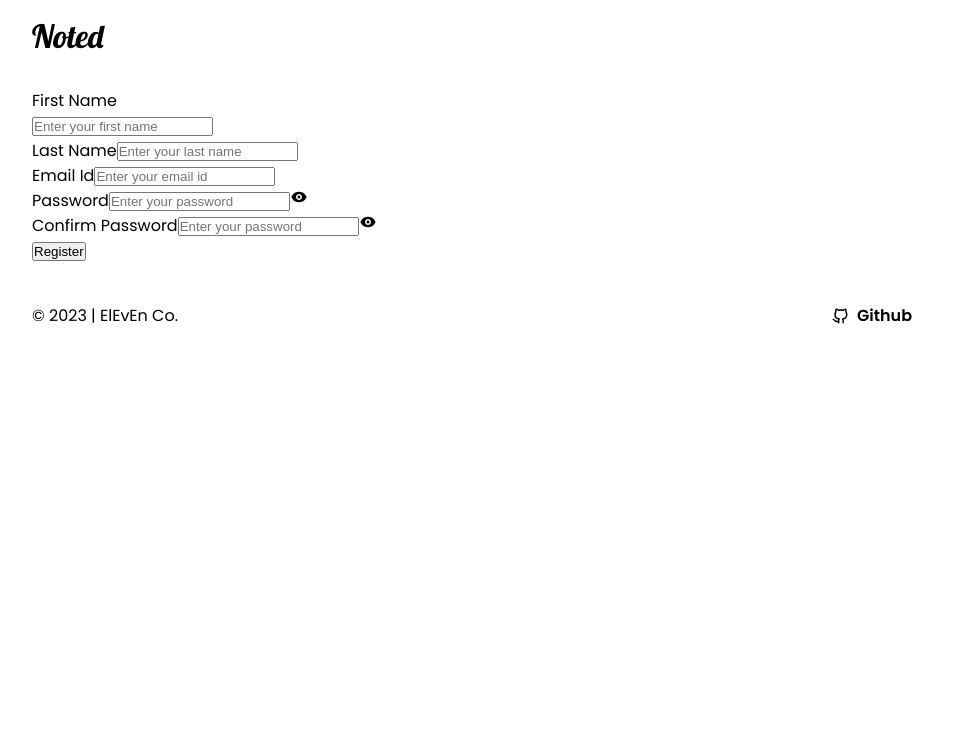
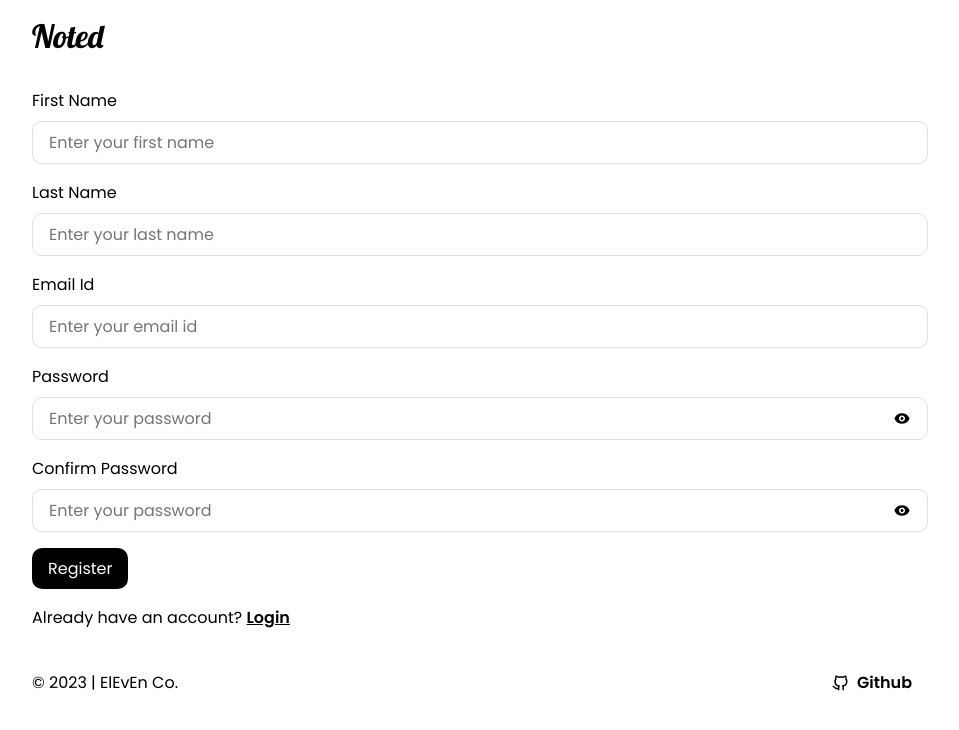
Before and after one commit to prajeshElEvEn/noted, a React (Create React App) app in the folder frontend/: page /register in a window 1280 px wide. Shown: the top 730 px of the page, without its empty margins (160-1119 px from the left). Built offline with nearby package versions, Linux system fonts and the light colour scheme.

Commit message:
- edited reg page

```diff
--- a/frontend/src/pages/RegisterPage.js
+++ b/frontend/src/pages/RegisterPage.js
@@ -3,6 +3,7 @@ import Header from '../components/Header'
 import Show from '../assets/svg/show.svg'
 import Hide from '../assets/svg/hide.svg'
 import { toast } from 'react-toastify'
+import { Link } from 'react-router-dom'
 
 const RegisterPage = () => {
     const [formData, setFormData] = useState({
@@ -39,10 +40,8 @@ const RegisterPage = () => {
         e.preventDefault()
         if (formData.firstName === '' || formData.lastName === '' || formData.email === '' || formData.password === '' || formData.confirmPassword === '') {
             toast.warn('Please fill in all the fields!')
-            // return
         } else if (formData.password !== formData.confirmPassword) {
             toast.error('Passwords do not match!')
-            // return
         } else {
             toast.success('Registration Successful!')
             console.log(formData)
@@ -54,9 +53,7 @@ const RegisterPage = () => {
                 confirmPassword: ''
             })
         }
-
     }
-
 
     return (
         <>
@@ -68,11 +65,11 @@ const RegisterPage = () => {
                     onSubmit={onSubmit}
                 >
                     <div className='form-field'>
-                        <label
-                            htmlFor='firstName'
+                        <div
+                            className='label'
                         >
                             First Name
-                        </label>
+                        </div>
                         <div className='input'>
                             <input
                                 type='text'
@@ -84,11 +81,12 @@ const RegisterPage = () => {
                         </div>
                     </div>
                     <div className='form-field'>
-                        <label
-                            htmlFor='lastName'
+                        <div
+                            className='label'
                         >
                             Last Name
-                        </label>
+                        </div>
+                        <div className='input'>
                             <input
                                 type='text'
                                 name='lastName'
@@ -97,12 +95,14 @@ const RegisterPage = () => {
                                 onChange={e => setFormData({ ...formData, lastName: e.target.value })}
                             />
                         </div>
+                    </div>
                     <div className='form-field'>
-                        <label
-                            htmlFor='email'
+                        <div
+                            className='label'
                         >
                             Email Id
-                        </label>
+                        </div>
+                        <div className='input'>
                             <input
                                 type='email'
                                 name='email'
@@ -111,12 +111,14 @@ const RegisterPage = () => {
                                 onChange={e => setFormData({ ...formData, email: e.target.value })}
                             />
                         </div>
+                    </div>
                     <div className='form-field'>
-                        <label
-                            htmlFor='password'
+                        <div
+                            className='label'
                         >
                             Password
-                        </label>
+                        </div>
+                        <div className='input'>
                             <input
                                 type={passwordType}
                                 name='password'
@@ -132,12 +134,14 @@ const RegisterPage = () => {
                                 }}
                             />
                         </div>
+                    </div>
                     <div className='form-field'>
-                        <label
-                            htmlFor='confirmPassword'
+                        <div
+                            className='label'
                         >
                             Confirm Password
-                        </label>
+                        </div>
+                        <div className='input'>
                             <input
                                 type={confirmPasswordType}
                                 name='confirmPassword'
@@ -153,11 +157,21 @@ const RegisterPage = () => {
                                 }}
                             />
                         </div>
+                    </div>
                     <div className='form-field'>
+                        <div className='input-btn'>
                             <input
                                 type='submit'
                                 value='Register'
                             />
+                        </div>
+                    </div>
+                    <div className='form-field'>
+                        <div className='label'>
+                            Already have an account? <span>
+                                <Link to='/login'>Login</Link>
+                            </span>
+                        </div>
                     </div>
                 </form>
             </div>
--- a/frontend/src/pages/UserDashboard.js
+++ b/frontend/src/pages/UserDashboard.js
@@ -5,7 +5,11 @@ const UserDashboard = () => {
     return (
         <>
             <Header />
-            <div className='container'>UserDashboard</div>
+            <div
+                className='container'
+            >
+                UserDashboard
+            </div>
         </>
     )
 }
--- a/frontend/src/styles/App.css
+++ b/frontend/src/styles/App.css
@@ -81,4 +81,47 @@
   width: 70%;
   margin: 0 auto;
   padding: 1rem 0;
+}
+
+form {
+  display: flex;
+  flex-direction: column;
+  gap: 1rem;
+}
+form .form-field {
+  display: flex;
+  flex-direction: column;
+  gap: 0.5rem;
+}
+form .form-field .label a {
+  color: #000;
+  font-weight: 600;
+}
+form .form-field .input {
+  display: flex;
+  gap: 1rem;
+  border: 1px solid #dfdfdf;
+  padding: 0.5rem 1rem;
+  border-radius: 10px;
+}
+form .form-field .input input {
+  width: 100%;
+  outline: none;
+  font-size: 1rem;
+  border: none;
+  font-family: "Poppins", sans-serif;
+}
+form .form-field .input img {
+  cursor: pointer;
+}
+form .form-field .input-btn input {
+  cursor: pointer;
+  outline: none;
+  font-size: 1rem;
+  border: none;
+  border-radius: 10px;
+  color: #fff;
+  padding: 0.5rem 1rem;
+  background: #000;
+  font-family: "Poppins", sans-serif;
 }/*# sourceMappingURL=App.css.map */
--- a/frontend/src/styles/App.sass
+++ b/frontend/src/styles/App.sass
@@ -76,3 +76,42 @@
     margin: 0 auto
     padding: 1rem 0
     // background: #000
+
+form
+    display: flex
+    flex-direction: column
+    gap: 1rem
+    .form-field
+        display: flex
+        flex-direction: column
+        gap: 0.5rem
+        .label
+            a
+                // text-decoration: none
+                color: #000
+                font-weight: 600
+        .input
+            display: flex
+            gap: 1rem
+            border: 1px solid #dfdfdf
+            padding: 0.5rem 1rem
+            border-radius: 10px
+            input
+                width: 100%
+                outline: none
+                font-size: 1rem
+                border: none
+                font-family: $font-family
+            img
+                cursor: pointer
+        .input-btn
+            input
+                cursor: pointer
+                outline: none
+                font-size: 1rem
+                border: none
+                border-radius: 10px
+                color: #fff
+                padding: 0.5rem 1rem
+                background: #000
+                font-family: $font-family
```
Also changed, not shown: 1 other file (tests, documents, lock files or other folders). Lines whose indentation alone changed are shown as unchanged.
